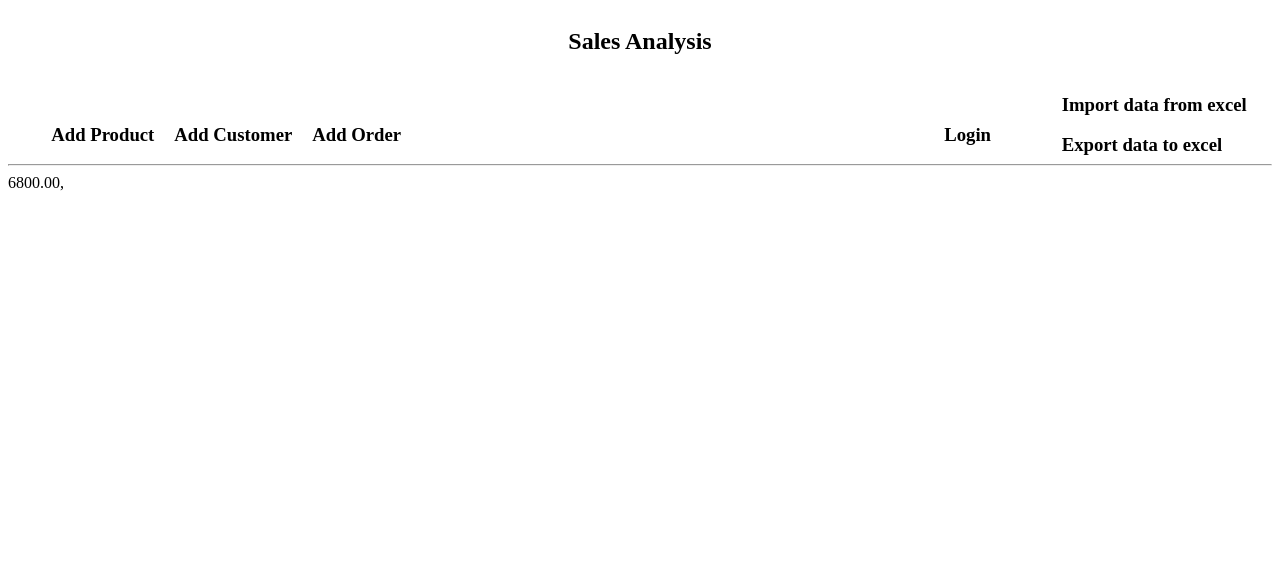
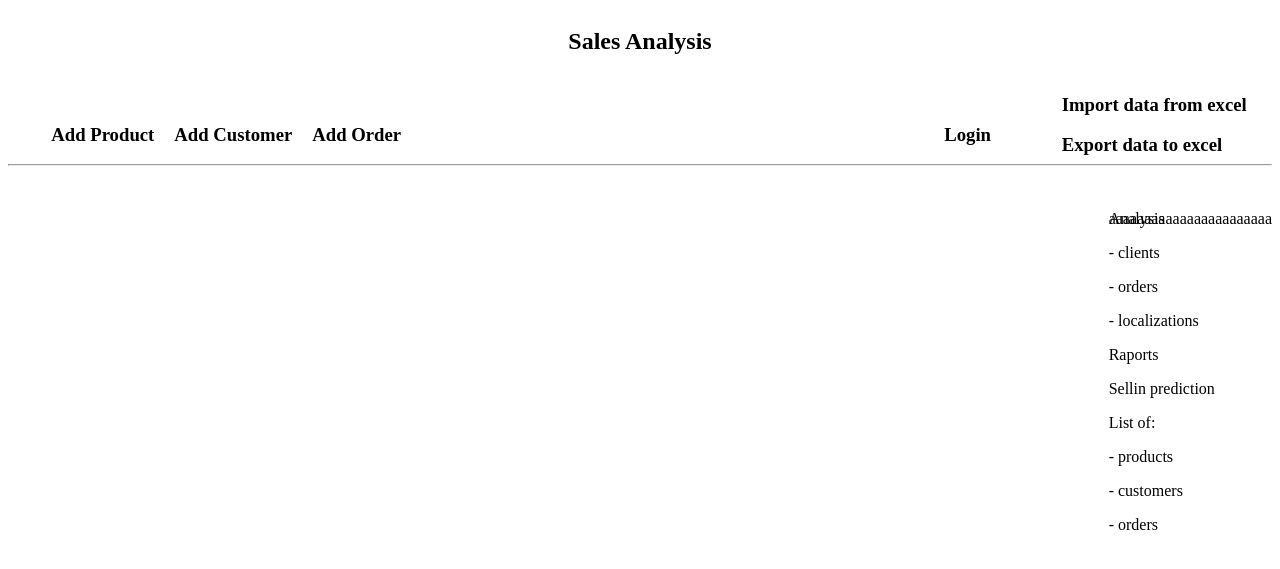
Before and after one commit to Kandel269/OrderAnalysis, a Django app: page / in a window 1280 px wide. Shown: the top 569 px of the page. Run offline with Django 4.2, Linux system fonts and the light colour scheme; data comes from the database, SQL or seed files in the repository.

Commit message:
navbar v4

```diff
--- a/sales_analysis/sales/templates/aa.html
+++ b/sales_analysis/sales/templates/aa.html
@@ -1,9 +1,11 @@
-{% extends 'nav_bar.html' %}
+{% extends 'left_bar.html' %}
+{% load static %}
 
 {% block content %}
 
-    {% for order in orders %}
-        {{ order.orderdetail.final_price }},
-    {% endfor %}
+<!--    {% for order in orders %}-->
+<!--        {{ order.orderdetail.final_price }},-->
+<!--    {% endfor %}-->
+    <p>aaaaaaaaaaaaaaaaaaaaaaa</p>
 
 {% endblock content %}
--- a/sales_analysis/static/css/styles.css
+++ b/sales_analysis/static/css/styles.css
@@ -1,3 +1,4 @@
+/* navbar */
 .title {
     display: flex;
     justify-content: center;
@@ -30,7 +31,7 @@
 }
 .navbar_add h3,
 .navbar_login h3 {
-    margin: 10px 10px;
+    margin: 10px;
 }
 .navbar_excel {
     display: flex;
@@ -40,3 +41,47 @@
 .navbar_excel h3 {
     margin-bottom: 0;
 }
+/* navbar */
+
+.all_without_navbar {
+    display: grid;
+    grid-template-columns: 1fr 8fr;
+    gap: 20px;
+    align-items: flex-start;
+}
+
+.left_bar {
+    /* Stylizacja dla lewej belki, w razie potrzeby */
+}
+
+.content {
+    /* Stylizacja dla zawartości, w razie potrzeby */
+}
+
+.left_bar_analysis,
+.left_bar_raports,
+.left_bar_list {
+    /* Stylizacja dla poszczególnych sekcji w lewej belce, w razie potrzeby */
+}
+
+/* Dodaj grid-template-areas, aby kontrolować układ sekcji wewnątrz kontenera .all_without_navbar */
+.left_bar {
+    grid-area: left_bar;
+}
+
+.content {
+    grid-area: content;
+}
+
+/* Nadaj odpowiednie grid-area dla sekcji w lewej belce */
+.left_bar_analysis {
+    grid-area: left_bar_analysis;
+}
+
+.left_bar_raports {
+    grid-area: left_bar_raports;
+}
+
+.left_bar_list {
+    grid-area: left_bar_list;
+}
--- /dev/null
+++ b/sales_analysis/templates/left_bar.html
@@ -0,0 +1,41 @@
+{% extends 'nav_bar.html' %}
+{% load static %}
+
+
+
+    {% block left_bar %}
+
+
+    <div class="all_without_navbar">
+        <div class="left_bar">
+
+            <div class="left_bar_analysis">
+                <p>Analysis</p>
+                <p>- clients</p>
+                <p>- orders</p>
+                <p>- localizations</p>
+            </div>
+
+            <div class="left_bar_raports">
+                <p>Raports</p>
+                <p>Sellin prediction</p>
+            </div>
+
+            <div class="left_bar_list">
+                <p>List of:</p>
+                <p>- products</p>
+                <p>- customers</p>
+                <p>- orders</p>
+            </div>
+
+        </div>
+
+        <div class="content">
+            {% block content %}
+
+            {% endblock content %}
+        </div>
+    </div>
+
+
+    {% endblock left_bar %}
--- a/sales_analysis/templates/nav_bar.html
+++ b/sales_analysis/templates/nav_bar.html
@@ -29,6 +29,7 @@
 </div>
 <hr>
 
-    {% block content %}
 
-    {% endblock content %}
+{% block left_bar %}
+
+{% endblock left_bar %}
```
